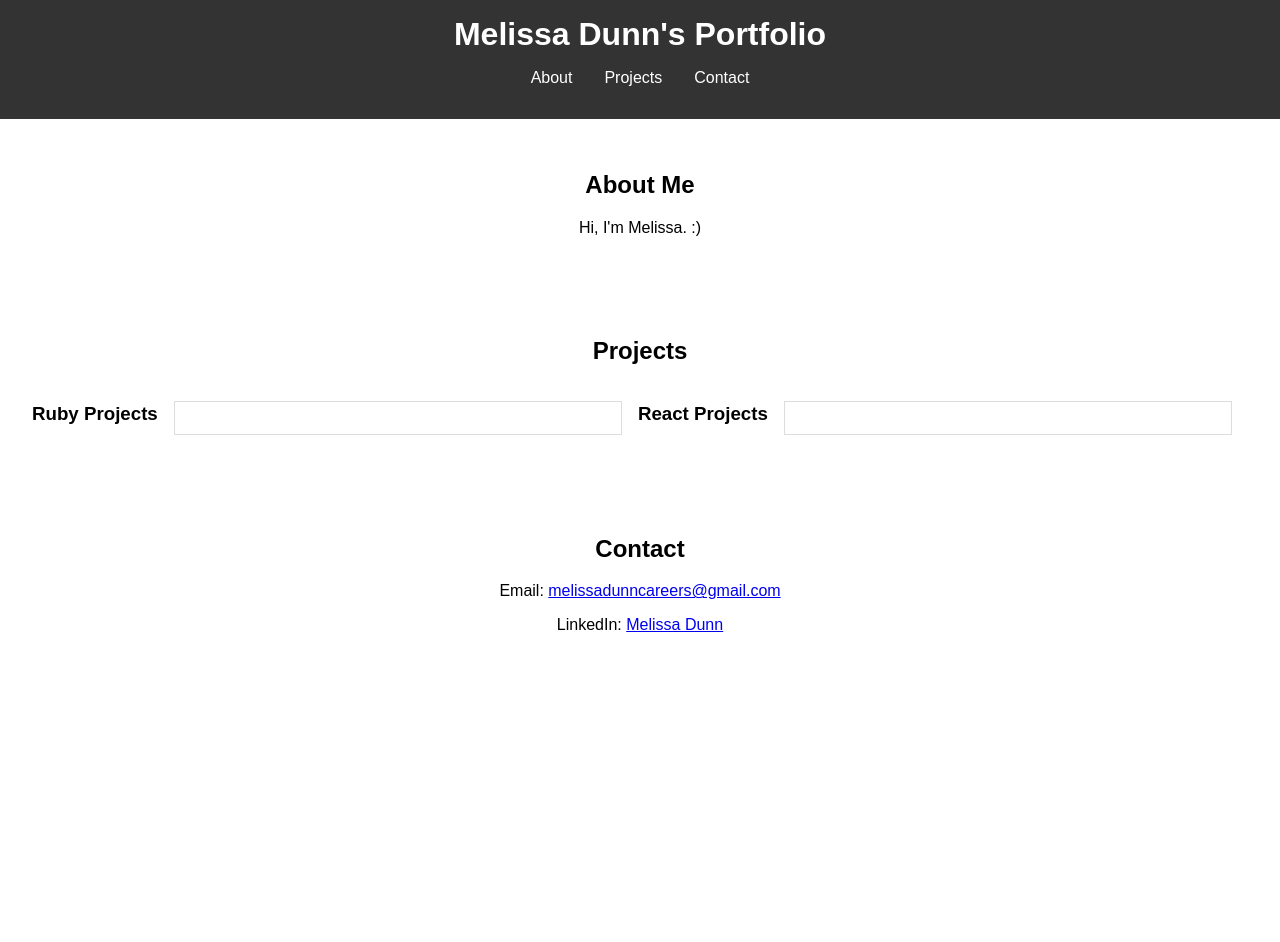
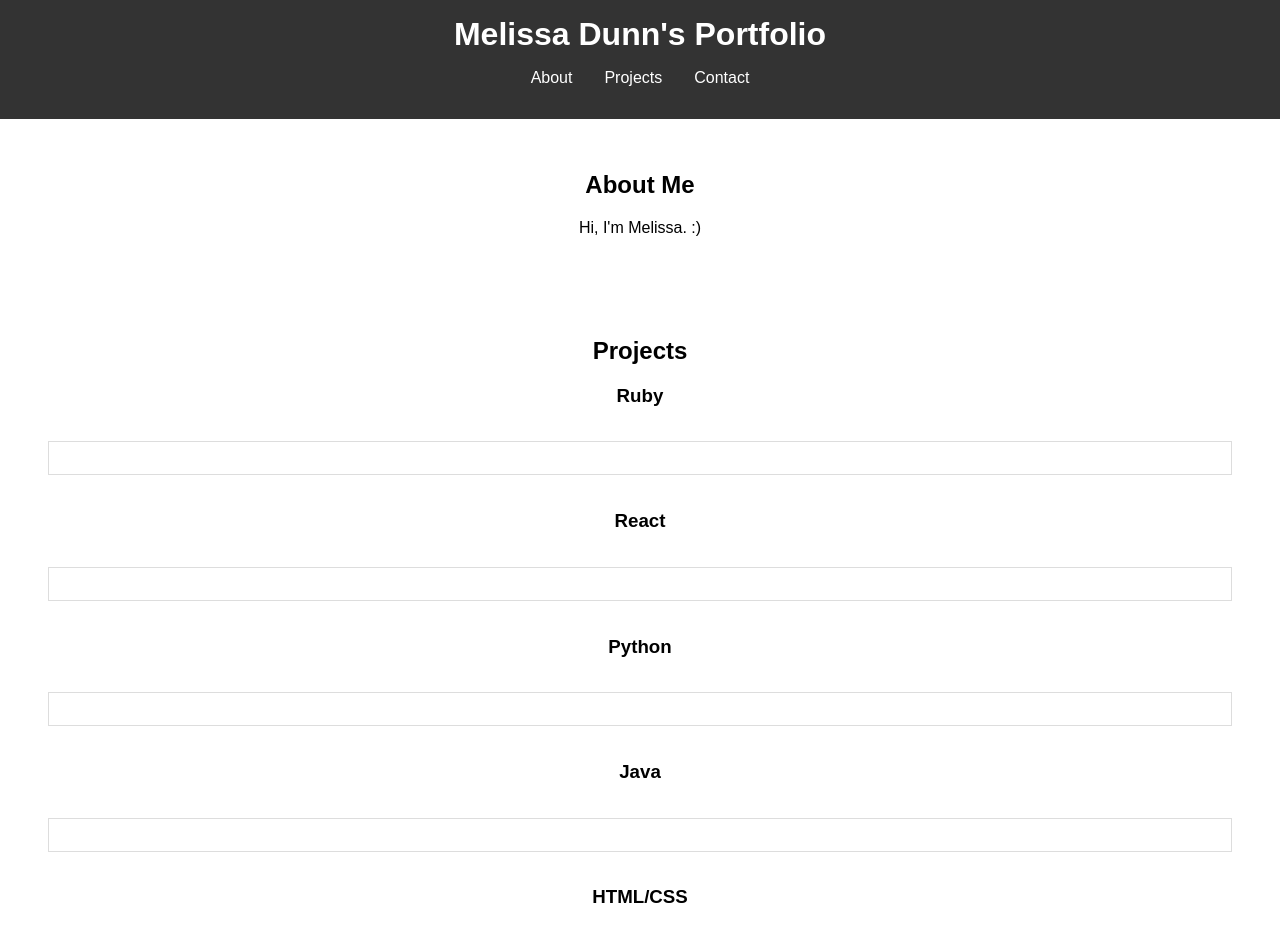
Before and after one commit to lilmissmoffitt/melissa-dunn-portfolio, a React (Create React App) app: page / in a window 1280 px wide. Shown: the top 942 px of the page. Before the commit the page ends 800 px from the top, so only its background shows below. Built offline with nearby package versions, Linux system fonts and the light colour scheme.

Commit message:
reformat projects

```diff
--- a/src/components/Projects.js
+++ b/src/components/Projects.js
@@ -4,15 +4,41 @@ const Projects = () => {
   return (
     <section id="projects">
       <h2>Projects</h2>
-      <div className="project-list">
-        <h3>Ruby Projects</h3>
-        <div className="project">
+        <div>
+          <h3>Ruby</h3>
+          <div className="project-list">
+            <div className="project">
+            </div>
+          </div>
         </div>
-        <h3>React Projects</h3>
-        <div className="project">
+        <div>
+          <h3>React</h3>
+          <div className="project-list">
+            <div className="project">
+            </div>
+          </div>
         </div>
-        {/* Add more projects as needed */}
-      </div>
+        <div>
+          <h3>Python</h3>
+          <div className="project-list">
+            <div className="project">
+            </div>
+          </div>
+        </div>
+        <div>
+          <h3>Java</h3>
+          <div className="project-list">
+            <div className="project">
+            </div>
+          </div>
+        </div>
+        <div>
+          <h3>HTML/CSS</h3>
+          <div className="project-list">
+            <div className="project">
+            </div>
+          </div>
+        </div>
     </section>
   );
 };
```
